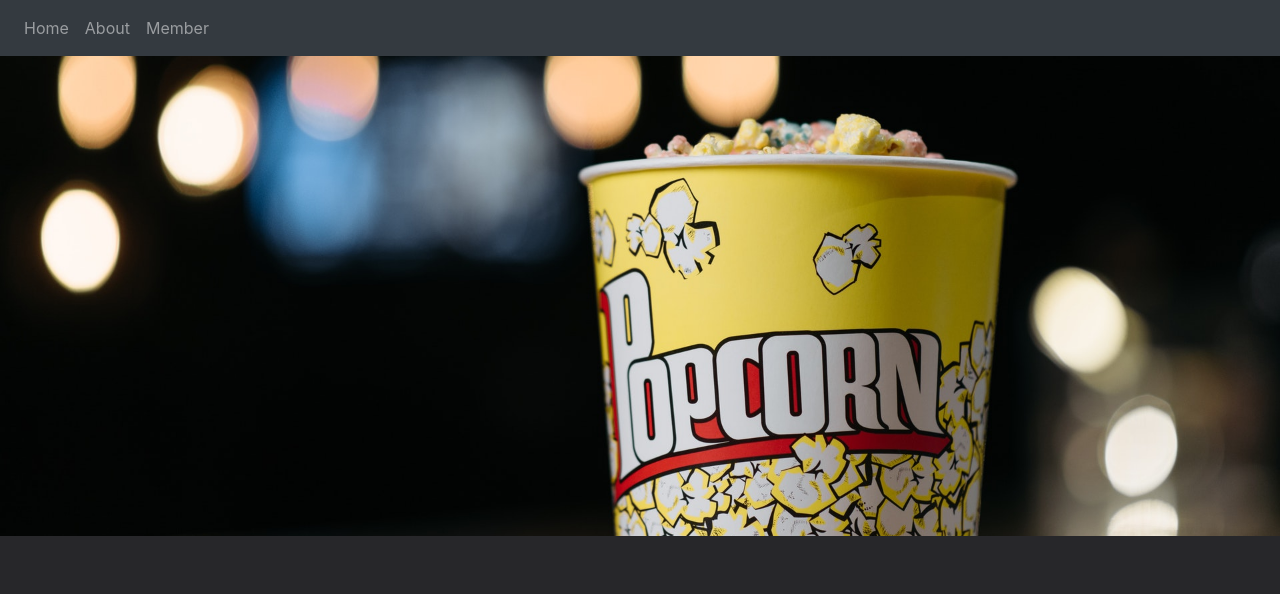
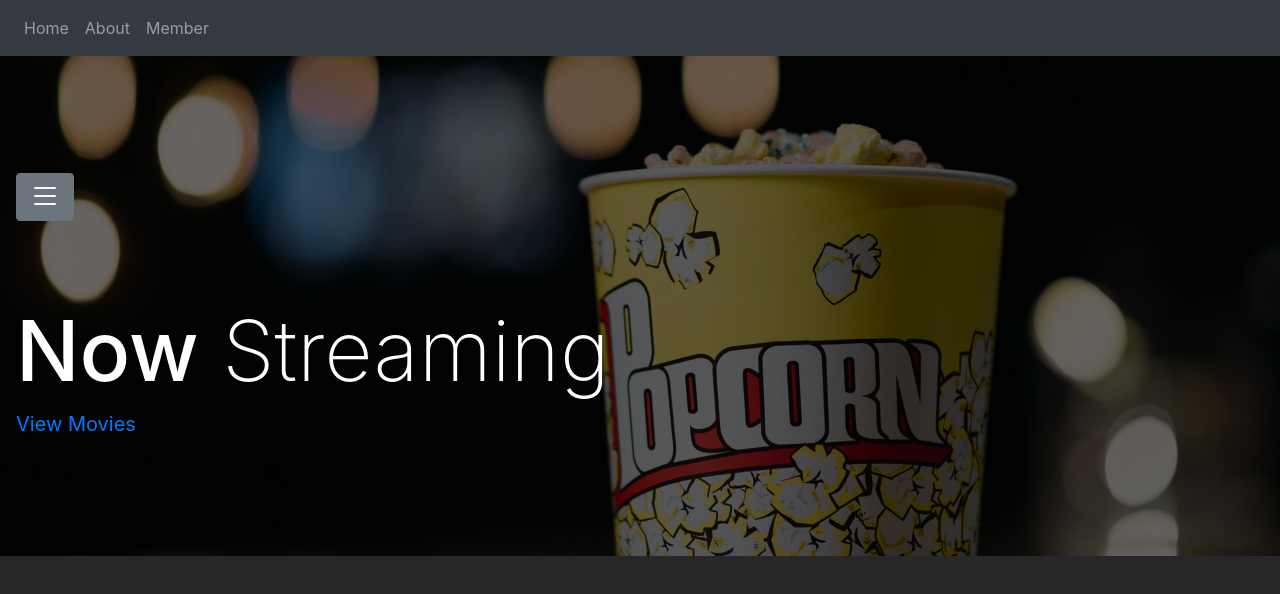
Before and after one commit to final-project-webapp/Font-End, a Nuxt app: page / in a window 1280 px wide. Shown: the top 594 px of the page. Built offline with nearby package versions, Linux system fonts and the light colour scheme.

Commit message:
Edit: Hea-der.vue, icon in slide-bar.vue

```diff
--- /dev/null
+++ b/assests/css/defaults.scss
@@ -0,0 +1,79 @@
+@import url('https://fonts.googleapis.com/css2?family=Karla:wght@200;300;400;500;600&display=swap');
+
+* {
+  margin: 0;
+  padding: 0;
+  box-sizing: border-box;
+  font-family: 'Karla', sans-serif;
+  scroll-behavior: smooth;
+}
+
+// app transitions
+.page-enter-active,
+.page-leave-active {
+  transition: opacity 0.5s;
+}
+.page-enter,
+.page-leave-to {
+  opacity: 0;
+}
+
+.app {
+  background-color: #211f1f;
+  min-height: 100vh;
+}
+
+.button {
+  display: inline-block;
+  text-decoration: none;
+  color: inherit;
+  padding: 8px 16px;
+  background-color: #c92502;
+  border: none;
+  color: #fff;
+  border-radius: 4px;
+  cursor: pointer;
+  transition: 0.3s ease all;
+
+  &:hover {
+    background-color: #891b02;
+  }
+}
+
+.button-light {
+  background-color: transparent;
+  border: 1px solid #c92502;
+
+  &:hover {
+    border-color: transparent;
+  }
+}
+
+.container {
+  max-width: 1400px;
+  margin: 0 auto;
+}
+
+.loading {
+  height: 100vh;
+  width: 100%;
+  display: flex;
+  justify-content: center;
+  align-items: center;
+
+  @keyframes circle-loading {
+    to {
+      transform: rotateZ(360deg);
+    }
+  }
+
+  span {
+    display: block;
+    width: 70px;
+    height: 70px;
+    border-radius: 50%;
+    border: 2px solid transparent;
+    border-top-color: #fff;
+    animation: circle-loading 1200ms ease infinite;
+  }
+}
--- a/components/Hea-der.vue
+++ b/components/Hea-der.vue
@@ -1,7 +1,115 @@
-<template>
+<!-- <template>
 <div class="">
    <img src="@/assests/image/headerImage.jpg" alt=""
    style="width: 100%; height: 480px; object-fit: cover;"
    >
 </div>
+</template> -->
+<template>
+   <div class="header">
+
+      <img src="@/assests/image/headerImage.jpg" alt="" />
+
+
+      <div class="text-container">
+
+            <div class="text">
+               <div class="">
+            <SlideBar />
+            </div>
+               <!-- <span class="mini-heading">Now Stremaing</span> -->
+               <h1 class="pt-20"><span>Now</span> Streaming</h1>
+               <a href="#movie-grid" class="button">View Movies</a>
+            </div>
+
+      </div>
+   </div>
 </template>
+
+<script>
+import SlideBar from '@/components/slide-bar.vue'
+export default {
+   components: {
+      SlideBar
+   },
+}
+</script>
+
+
+<style lang="scss" scoped>
+.header {
+   height: 400px;
+   position: relative;
+
+   @media (min-width: 750px) {
+      height: 500px;
+   }
+
+   &::after {
+      content: '';
+      position: absolute;
+      top: 0;
+      left: 0;
+      height: 100%;
+      width: 100%;
+      background-color: rgba(0, 0, 0, 0.6);
+   }
+
+   img {
+      width: 100%;
+      height: 100%;
+      object-fit: cover;
+   }
+
+   .text-container {
+      z-index: 99;
+      position: absolute;
+      top: 0;
+      margin: 0;
+      width: 100%;
+      height: 100%;
+      display: flex;
+      flex-direction: column;
+      justify-content: center;
+
+      .text {
+         padding: 0 16px;
+         width: 100%;
+         max-width: 1400px;
+         margin: 0 auto;
+      }
+
+      .mini-heading {
+         font-weight: 600;
+         font-size: 18px;
+         text-transform: uppercase;
+         color: #c92502;
+         margin-bottom: 8px;
+
+         @media (min-width: 750px) {
+            font-size: 22px;
+         }
+      }
+
+      h1 {
+         color: #fff;
+         font-size: 64px;
+         font-weight: 200;
+         margin-bottom: 8px;
+
+         @media (min-width: 750px) {
+            font-size: 84px;
+         }
+
+         span {
+            font-weight: 500;
+         }
+      }
+
+      .button {
+         font-size: 20px;
+         align-self: flex-start;
+      }
+   }
+}
+</style>
--- a/components/slide-bar.vue
+++ b/components/slide-bar.vue
@@ -1,14 +1,11 @@
 <template >
 <div>
-<b-button v-b-toggle.my-sidebar>Toggle Sidebar</b-button>
-<b-sidebar id="my-sidebar" title="Sidebar" shadow bg-variant="dark" text-variant="light">
+<b-button v-b-toggle.my-sidebar>
+  <b-icon icon="list" variant="light" font-scale="2"></b-icon>
+</b-button>
+<b-sidebar id="my-sidebar" title="Menu" shadow bg-variant="dark" text-variant="light">
      <template #default="{ hide }">
         <div class="p-3">
-          <h4>Custom header sidebar</h4>
-          <p>
-            Cras mattis consectetur purus sit amet fermentum. Cras justo odio, dapibus ac facilisis
-            in, egestas eget quam. Morbi leo risus, porta ac consectetur ac, vestibulum at eros.
-          </p>
           <nav class="mb-3">
             <b-nav vertical>
               <b-nav-item to="/" @click="hide" >Home</b-nav-item>
--- /dev/null
+++ b/layouts/de-fault.vue
@@ -0,0 +1,87 @@
+<template>
+<div class="app">
+<Nuxt />
+</div>
+</template>
+
+<style lang="scss" scoped>
+@import url('https://fonts.googleapis.com/css2?family=Karla:wght@200;300;400;500;600&display=swap');
+
+* {
+  margin: 0;
+  padding: 0;
+  box-sizing: border-box;
+  font-family: 'Karla', sans-serif;
+  scroll-behavior: smooth;
+}
+
+// app transitions
+.page-enter-active,
+.page-leave-active {
+  transition: opacity 0.5s;
+}
+.page-enter,
+.page-leave-to {
+  opacity: 0;
+}
+
+.app {
+  background-color: #211f1f;
+  min-height: 100vh;
+}
+
+.button {
+  display: inline-block;
+  text-decoration: none;
+  color: inherit;
+  padding: 8px 16px;
+  background-color: #c92502;
+  border: none;
+  color: #fff;
+  border-radius: 4px;
+  cursor: pointer;
+  transition: 0.3s ease all;
+
+  &:hover {
+    background-color: #891b02;
+  }
+}
+
+.button-light {
+  background-color: transparent;
+  border: 1px solid #c92502;
+
+  &:hover {
+    border-color: transparent;
+  }
+}
+
+.container {
+  max-width: 1400px;
+  margin: 0 auto;
+}
+
+.loading {
+  height: 100vh;
+  width: 100%;
+  display: flex;
+  justify-content: center;
+  align-items: center;
+
+  @keyframes circle-loading {
+    to {
+      transform: rotateZ(360deg);
+    }
+  }
+
+  span {
+    display: block;
+    width: 70px;
+    height: 70px;
+    border-radius: 50%;
+    border: 2px solid transparent;
+    border-top-color: #fff;
+    animation: circle-loading 1200ms ease infinite;
+  }
+}
+</style>
--- a/layouts/nav.vue
+++ b/layouts/nav-bar.vue
@@ -7,6 +7,6 @@
         <nuxt-link class="nav-item nav-link" to="/member">Member</nuxt-link>
       </b-navbar-nav>
     </b-navbar>
-    <nuxt />
+    <Nuxt />
 </div>
 </template>
--- a/nuxt.config.js
+++ b/nuxt.config.js
@@ -15,10 +15,7 @@ export default {
   },
 
   // Global CSS: https://go.nuxtjs.dev/config-css
-  css: [
-
-
-  ],
+  css: [],
 
   // Plugins to run before rendering page: https://go.nuxtjs.dev/config-plugins
   plugins: [],
--- a/package.json
+++ b/package.json
@@ -36,6 +36,8 @@
     "eslint-plugin-vue": "^8.2.0",
     "postcss": "^8.4.12",
     "prettier": "^2.5.1",
+    "sass": "^1.50.1",
+    "sass-loader": "^10.2.1",
     "tailwindcss": "^3.0.23"
   }
 }
--- a/pages/about.vue
+++ b/pages/about.vue
@@ -4,7 +4,7 @@
 
     <SlideBar class="pl-20 pt-10"/>
     <p>Ah! My Goddess</p>
-    <b-icon icon="exclamation-circle-fill" variant="light">1</b-icon>
+    <b-icon icon="list" variant="light">1</b-icon>
 
 
 
--- a/pages/index.vue
+++ b/pages/index.vue
@@ -2,17 +2,20 @@
  <div class="bg-zinc-800 min-h-screen text-white">
 
    <Header />
+
 
  </div>
 </template>
 
 <script>
 import Header from '@/components/Hea-der.vue'
+import SlideBar from '@/components/slide-bar.vue'
 export default {
   name: 'IndexPage',
   components: {
-    Header
+    Header,
+    SlideBar
   },
-  layout:"nav"
+  layout:"nav-bar"
 }
 </script>
--- a/pages/member.vue
+++ b/pages/member.vue
@@ -14,6 +14,6 @@ export default {
   components: {
     MemberList
   },
-  layout: "nav"
+  layout: "nav-bar"
 }
 </script>
```
Also changed, not shown: pages/movies/_movieid.vue (added), 1 other file (tests, documents, lock files or other folders).
